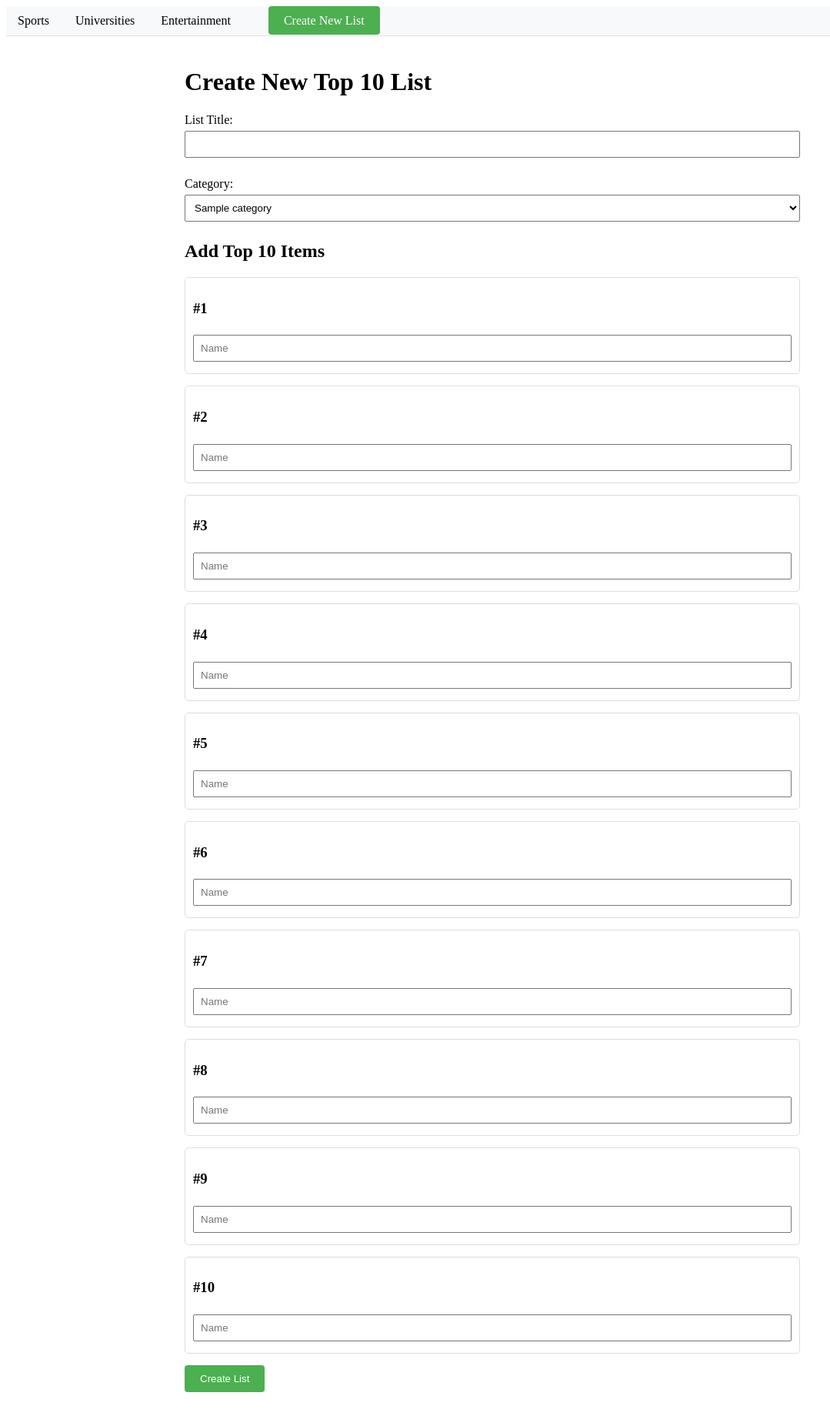
After one commit to neilmeehan5/top_10, a Flask app: page /create in a window 1280 px wide. The commit adds this page. Shown: the whole page at 77% size, without its empty margins (0-1079 px from the left). Run offline with Flask 3, Linux system fonts and the light colour scheme; tables that the repository leaves empty hold one stand-in row (values such as "Sample post").

Commit message:
working create list functionality

```diff
--- a/app/app.py
+++ b/app/app.py
@@ -1,10 +1,57 @@
-from flask import Flask, render_template
+from flask import Flask, render_template, request, redirect, url_for
+from models import db, Category, TopList, ListItem
 
 app = Flask(__name__)
+app.config['SQLALCHEMY_DATABASE_URI'] = 'sqlite:///top10.db'
+app.config['SQLALCHEMY_TRACK_MODIFICATIONS'] = False
+db.init_app(app)
 
 @app.route('/')
 def index():
     return render_template('index.html')
 
+@app.route('/create', methods=['GET', 'POST'])
+def create_list():
+    if request.method == 'POST':
+        # Get form data
+        title = request.form['title']
+        category_id = request.form['category_id']
+
+        # Create new list
+        new_list = TopList(
+            title=title,
+            category_id=category_id,
+            total_votes=0
+        )
+        db.session.add(new_list)
+        db.session.flush()  # This gets us the new_list.id
+
+        # TODO: Update the below for items that already exist
+        # Create list items
+        for i in range(1, 11):
+            name = request.form[f'item_name_{i}']
+
+            item = ListItem(
+                rank=i,
+                name=name,
+                total_points=(11 - i) ** 2,
+                total_votes=1,
+                top_list=new_list
+            )
+            db.session.add(item)
+
+        db.session.commit()
+        return redirect(url_for('view_list', list_id=new_list.id))
+
+    # GET request - show the form
+    categories = Category.query.all()
+    return render_template('create_list.html', categories=categories)
+
+@app.route('/list/<int:list_id>')
+def view_list(list_id):
+    top_list = TopList.query.get_or_404(list_id)
+    items = ListItem.query.filter_by(list_id=list_id).order_by(ListItem.rank).all()
+    return render_template('view_list.html', list=top_list, items=items)
+
 if __name__ == '__main__':
     app.run(debug=True)
--- a/app/models.py
+++ b/app/models.py
@@ -1,5 +1,6 @@
 from flask_sqlalchemy import SQLAlchemy
 from datetime import datetime
+import pytz
 
 db = SQLAlchemy()
 
@@ -13,7 +14,7 @@ class TopList(db.Model):
     title = db.Column(db.String(100), nullable=False)
     total_votes = db.Column(db.Integer, nullable=False)
     category_id = db.Column(db.Integer, db.ForeignKey('category.id'), nullable=False)
-    date_created = db.Column(db.DateTime, default=datetime.now(datetime.timezone.utc))
+    date_created = db.Column(db.DateTime, default=datetime.now(pytz.timezone('US/Eastern')))
     items = db.relationship('ListItem', backref='top_list', lazy=True)
 
 class ListItem(db.Model):
--- a/app/templates/base.html
+++ b/app/templates/base.html
@@ -37,6 +37,18 @@
             .dropdown-content a:hover {
                 background-color: #f1f1f1;
             }
+
+            .create-list-btn {
+                background-color: #4CAF50;
+                color: white;
+                padding: 10px 20px;
+                text-decoration: none;
+                border-radius: 4px;
+                margin-left: 15px;
+            }
+            .create-list-btn:hover {
+                background-color: #45a049;
+            }
         </style>
     </head>
     <body>
@@ -70,6 +82,9 @@
                     <a href="#">Video Games</a>
                 </div>
             </div>
+            <div class="dropdown">
+                <a href="{{ url_for('create_list') }}" class="create-list-btn">Create New List</a>
+            </div>
         </div>
         {% block content %}
         {% endblock %}
--- /dev/null
+++ b/app/templates/create_list.html
@@ -0,0 +1,64 @@
+{% extends "base.html" %}
+
+{% block content %}
+<div class="container">
+    <h1>Create New Top 10 List</h1>
+    <form method="POST" action="{{ url_for('create_list') }}">
+        <div class="form-group">
+            <label for="title">List Title:</label>
+            <input type="text" id="title" name="title" required>
+        </div>
+
+        <div class="form-group">
+            <label for="category">Category:</label>
+            <select id="category" name="category_id" required>
+                {% for category in categories %}
+                    <option value="{{ category.id }}" data-name="{{ category.name|lower }}">{{ category.name }}</option>
+                {% endfor %}
+            </select>
+        </div>
+
+        <h2>Add Top 10 Items</h2>
+        {% for i in range(1, 11) %}
+        <div class="list-item">
+            <h3>#{{ i }}</h3>
+            <input type="text" name="item_name_{{ i }}" placeholder="Name" required>
+        </div>
+        {% endfor %}
+
+        <button type="submit">Create List</button>
+    </div>
+
+    <style>
+        .container {
+            max-width: 800px;
+            margin: 0 auto;
+            padding: 20px;
+        }
+        .form-group {
+            margin-bottom: 20px;
+        }
+        .list-item {
+            margin-bottom: 15px;
+            padding: 10px;
+            border: 1px solid #ddd;
+            border-radius: 5px;
+        }
+        input[type="text"], textarea, select {
+            width: 100%;
+            padding: 8px;
+            margin: 5px 0;
+        }
+        button {
+            background-color: #4CAF50;
+            color: white;
+            padding: 10px 20px;
+            border: none;
+            border-radius: 4px;
+            cursor: pointer;
+        }
+        button:hover {
+            background-color: #45a049;
+        }
+    </style>
+{% endblock %}
```
Also changed, not shown: app/init_db.py (+17 -30 lines), app/templates/index.html (+5 -7 lines), app/templates/view_list.html (added, +47 -0 lines).
